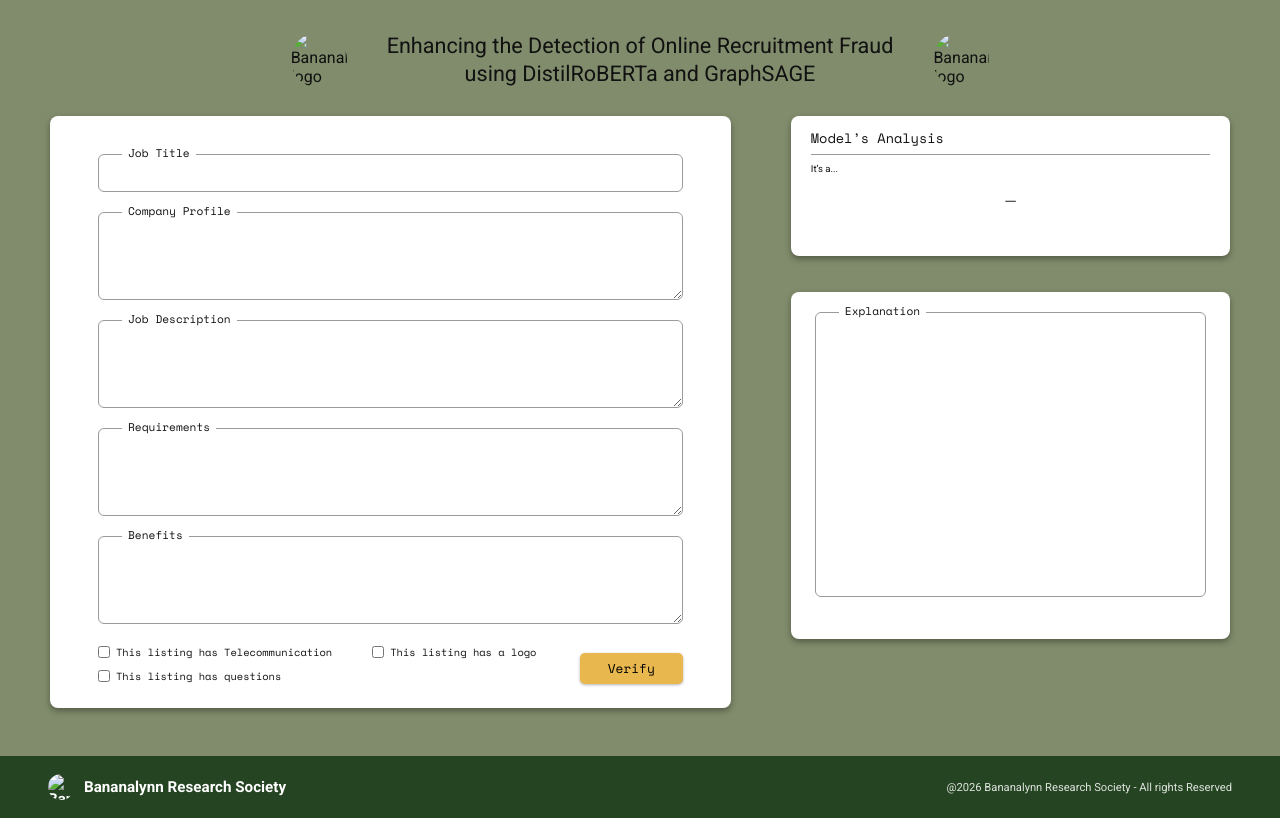
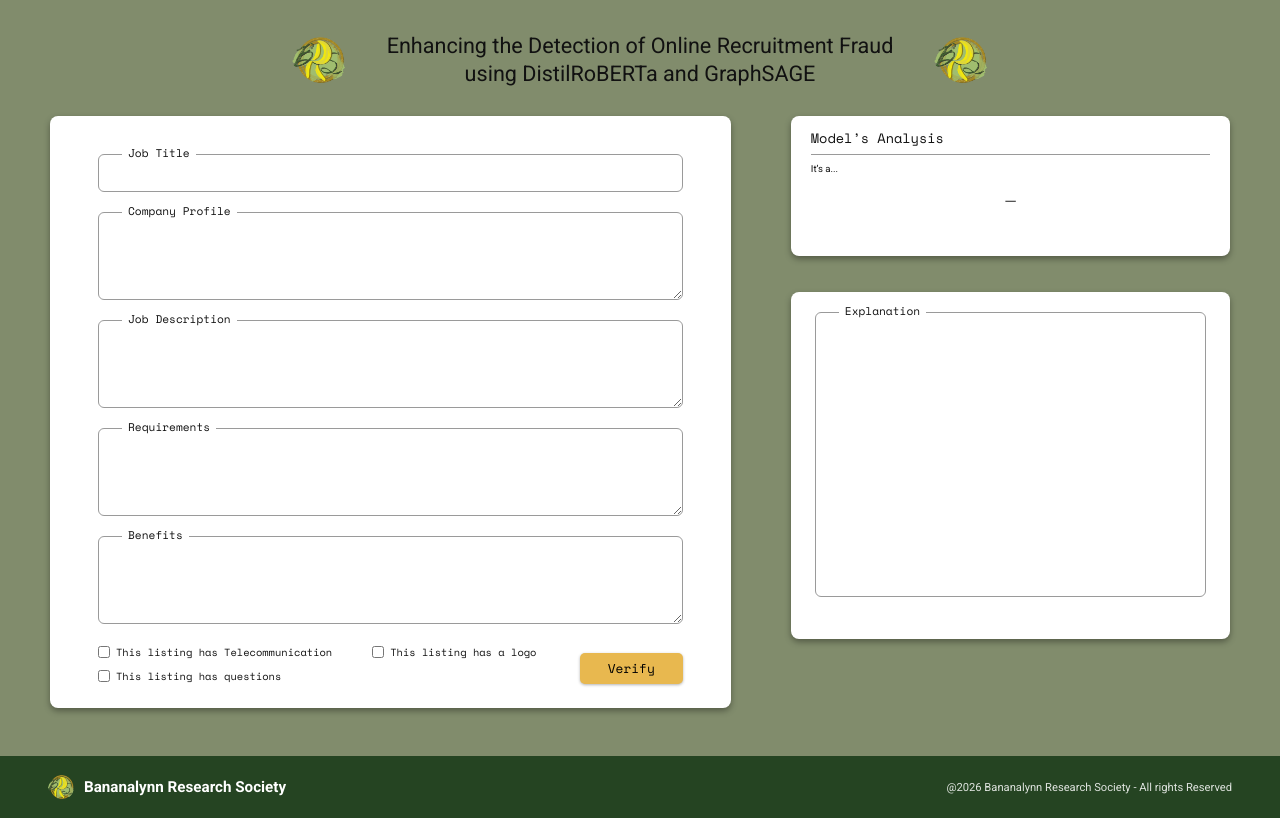
Before and after one commit to Kalla-21/Thesis-Hybrid-DistilRoBERTA_x_GraphSAGE-Detector, a plain HTML site: page index.html in a window 1280 px wide. Drawn offline with nearby package versions, Linux system fonts and the light colour scheme.

Commit message:
Logo
Updated UI to have the logo reflected.

```diff
--- a/index.html
+++ b/index.html
@@ -228,9 +228,9 @@
 
     <!-- Header -->
     <header class="header">
-      <img class="logo" src="images/logo.png" alt="Bananalynn logo">
+      <img class="logo" src="images/Logo.png" alt="Bananalynn logo">
       <h1 class="title">Enhancing the Detection of Online Recruitment Fraud<br>using DistilRoBERTa and GraphSAGE</h1>
-      <img class="logo" src="images/logo.png" alt="Bananalynn logo">
+      <img class="logo" src="images/Logo.png" alt="Bananalynn logo">
     </header>
 
     <div class="content">
@@ -307,7 +307,7 @@
 
   <footer class="footer">
     <div class="footer-brand">
-      <img class="footer-logo" src="images/society-logo.png" alt="Bananalynn Research Society logo">
+      <img class="footer-logo" src="images/Logo.png" alt="Bananalynn Research Society logo">
       <span>Bananalynn Research Society</span>
     </div>
     <p class="copyright">@2026 Bananalynn Research Society - All rights Reserved</p>
```
Also changed, not shown: images/Logo.png (added).
